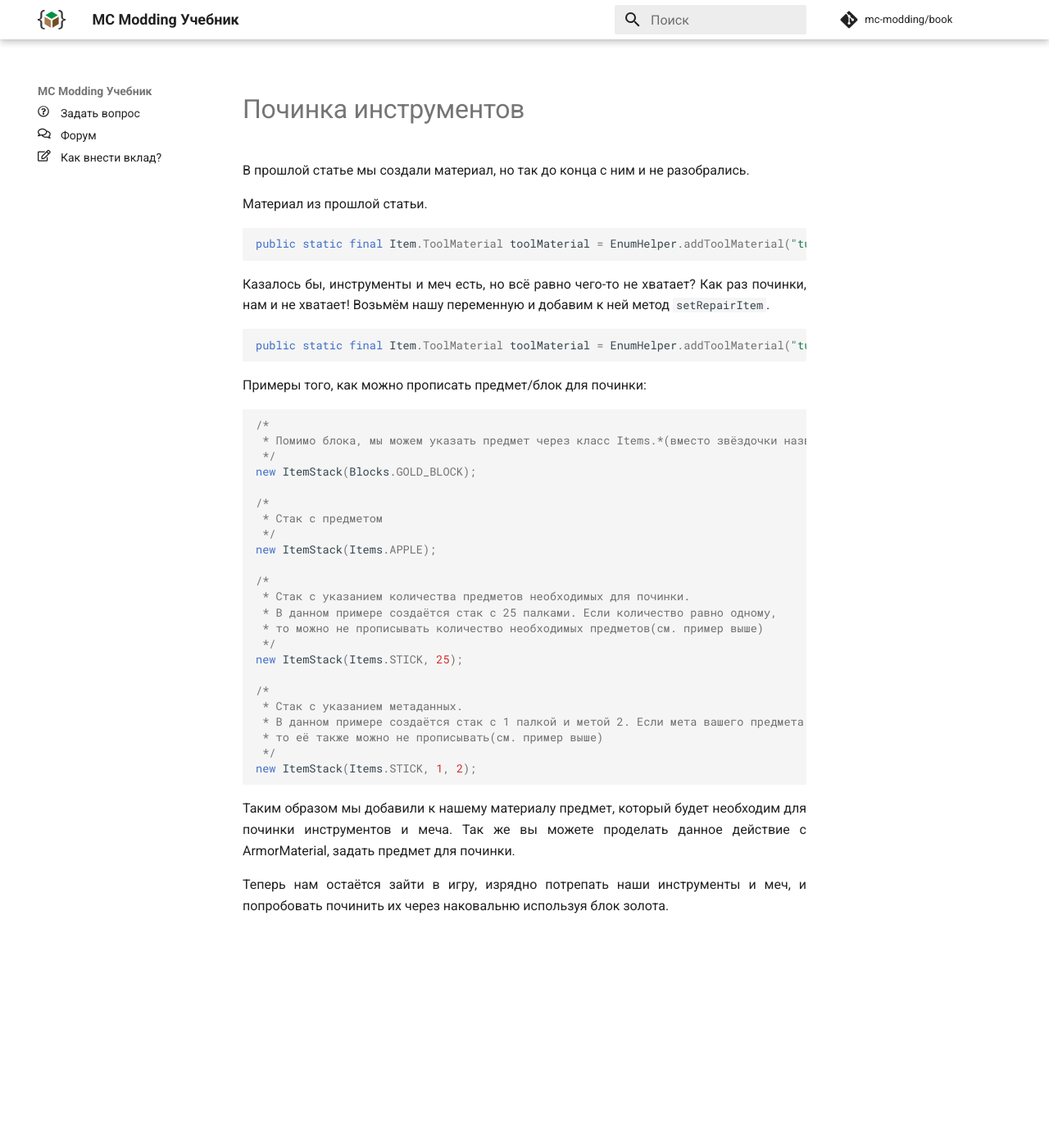
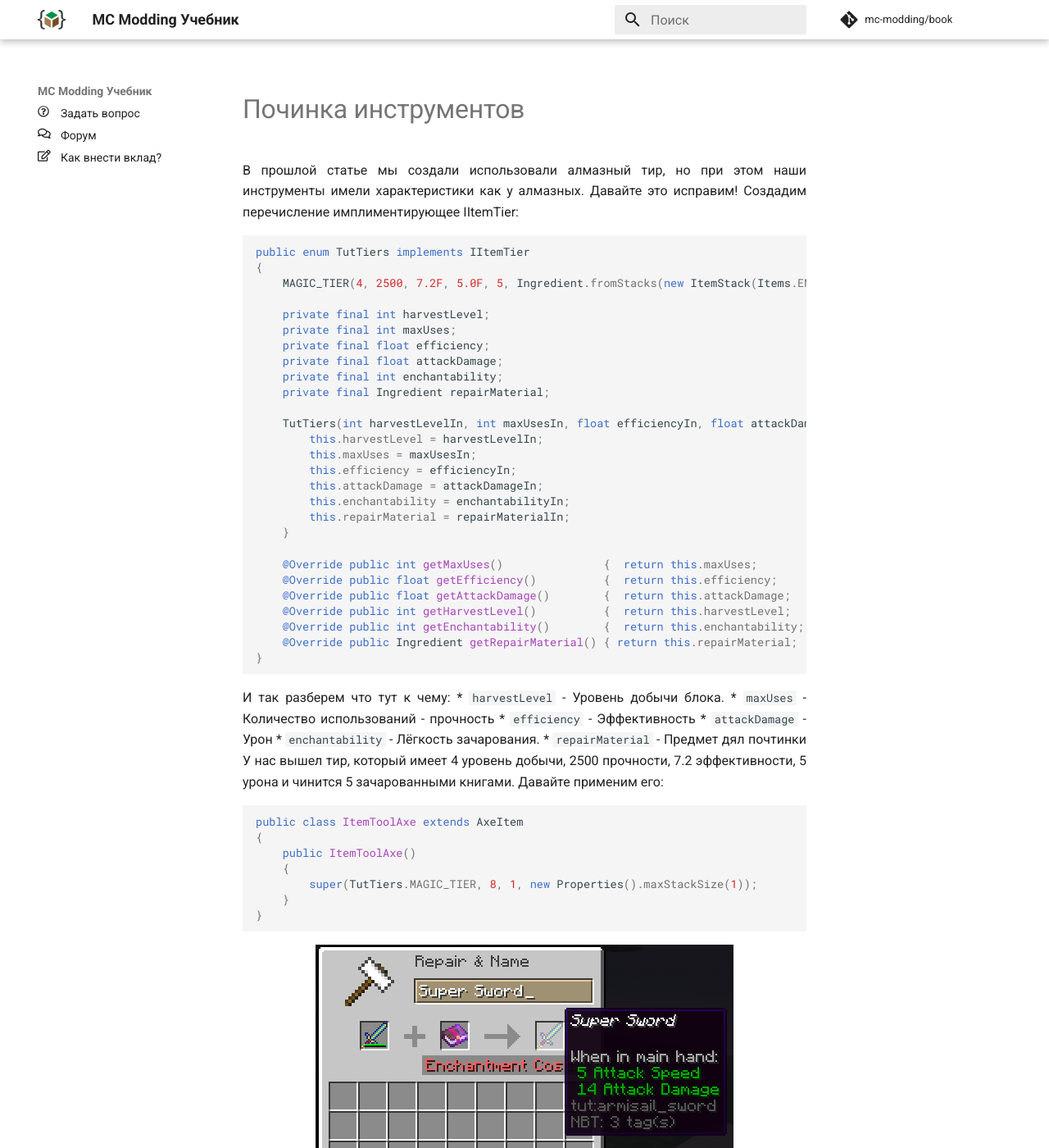
Before and after one commit to mc-modding/book, an MkDocs documentation site: the page built from docs/1.15/item/repair/index.md, in a window 1280 px wide and 1400 px high. Shown: the whole window at 82% size. Built offline with MkDocs 1.6.1 and Material for MkDocs 9.7.7, drawn with Linux system fonts in a browser that asks for light colours; nearby versions of some CDN libraries; comment, search, counter and statistics services are not loaded.

Commit message:
Починка

````diff
--- a/docs/1.15/item/repair/index.md
+++ b/docs/1.15/item/repair/index.md
@@ -1,48 +1,54 @@
-description: Починка инструментов.
+description: Прочность инструментов.
 
 # Починка инструментов
 
-В прошлой статье мы создали материал, но так до конца с ним и не разобрались.
-
-Материал из прошлой статьи.
-```java
-public static final Item.ToolMaterial toolMaterial = EnumHelper.addToolMaterial("tut:tool", 2, 256, 50.0F, 2.0F, 12);
-```
-
-Казалось бы, инструменты и меч есть, но всё равно чего-то не хватает? Как раз починки, нам и не хватает!
-Возьмём нашу переменную и добавим к ней метод `setRepairItem`.
+В прошлой статье мы создали использовали алмазный тир, но при этом наши инструменты имели характеристики как у алмазных.
+Давайте это исправим! Создадим перечисление имплиментирующее IItemTier:
 
 ```java
-public static final Item.ToolMaterial toolMaterial = EnumHelper.addToolMaterial("tut:tool", 2, 256, 50.0F, 2.0F, 12).setRepairItem(new ItemStack(Blocks.GOLD_BLOCK));
+public enum TutTiers implements IItemTier
+{
+    MAGIC_TIER(4, 2500, 7.2F, 5.0F, 5, Ingredient.fromStacks(new ItemStack(Items.ENCHANTED_BOOK, 5)));
+
+    private final int harvestLevel;
+    private final int maxUses;
+    private final float efficiency;
+    private final float attackDamage;
+    private final int enchantability;
+    private final Ingredient repairMaterial;
+
+    TutTiers(int harvestLevelIn, int maxUsesIn, float efficiencyIn, float attackDamageIn, int enchantabilityIn, Ingredient repairMaterialIn) {
+        this.harvestLevel = harvestLevelIn;
+        this.maxUses = maxUsesIn;
+        this.efficiency = efficiencyIn;
+        this.attackDamage = attackDamageIn;
+        this.enchantability = enchantabilityIn;
+        this.repairMaterial = repairMaterialIn;
+    }
+
+    @Override public int getMaxUses()               {  return this.maxUses;        }
+    @Override public float getEfficiency()          {  return this.efficiency;     }
+    @Override public float getAttackDamage()        {  return this.attackDamage;   }
+    @Override public int getHarvestLevel()          {  return this.harvestLevel;   }
+    @Override public int getEnchantability()        {  return this.enchantability; }
+    @Override public Ingredient getRepairMaterial() { return this.repairMaterial;  }
+}
 ```
-
-Примеры того, как можно прописать предмет/блок для починки:
+И так разберем что тут к чему:
+* `harvestLevel` - Уровень добычи блока.
+* `maxUses` - Количество использований - прочность
+* `efficiency` - Эффективность
+* `attackDamage` - Урон
+* `enchantability` - Лёгкость зачарования.
+* `repairMaterial` - Предмет дял почтинки
+У нас вышел тир, который имеет 4 уровень добычи, 2500 прочности, 7.2 эффективности, 5 урона и чинится 5 зачарованными книгами. Давайте применим его:
 ```java
-/*
- * Помимо блока, мы можем указать предмет через класс Items.*(вместо звёздочки название предмета), метаданные и количество.
- */
-new ItemStack(Blocks.GOLD_BLOCK);
-
-/*
- * Стак с предметом
- */
-new ItemStack(Items.APPLE);
-
-/*
- * Стак с указанием количества предметов необходимых для починки.
- * В данном примере создаётся стак с 25 палками. Если количество равно одному,
- * то можно не прописывать количество необходимых предметов(см. пример выше)
- */
-new ItemStack(Items.STICK, 25);
-
-/*
- * Стак с указанием метаданных.
- * В данном примере создаётся стак с 1 палкой и метой 2. Если мета вашего предмета 0,
- * то её также можно не прописывать(см. пример выше)
- */
-new ItemStack(Items.STICK, 1, 2);
+public class ItemToolAxe extends AxeItem
+{
+    public ItemToolAxe()
+    {
+        super(TutTiers.MAGIC_TIER, 8, 1, new Properties().maxStackSize(1));
+    }
+}
 ```
-
-Таким образом мы добавили к нашему материалу предмет, который будет необходим для починки инструментов и меча. Так же вы можете проделать данное действие с ArmorMaterial, задать предмет для починки.
-
-Теперь нам остаётся зайти в игру, изрядно потрепать наши инструменты и меч, и попробовать починить их через наковальню используя блок золота.
+[![Починка](images/repair.png)](images/repair.png)
````
Also changed, not shown: docs/1.15/item/rarity/index.md (+1 -2 lines), docs/1.15/item/repair/images/repair.png (added).
